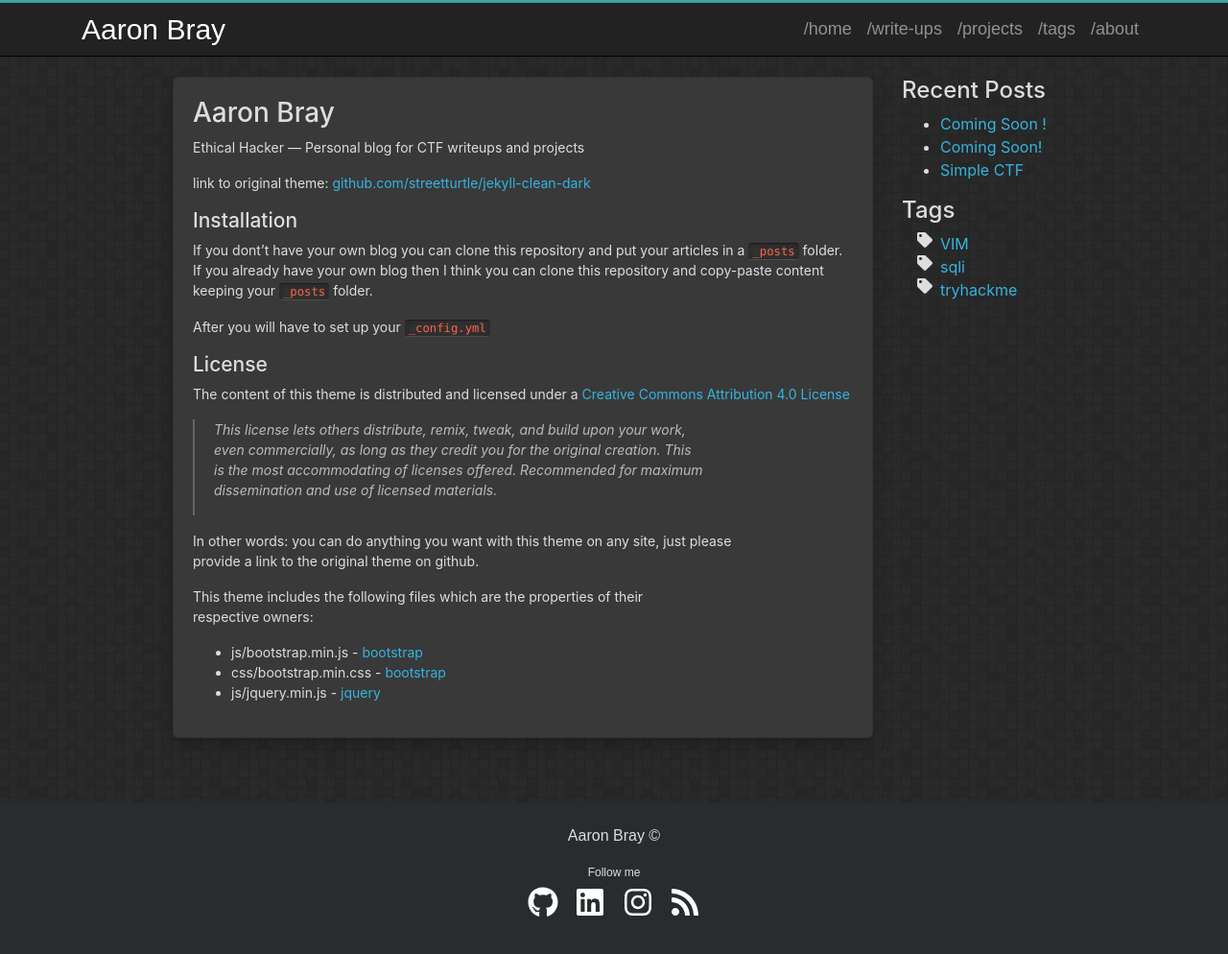
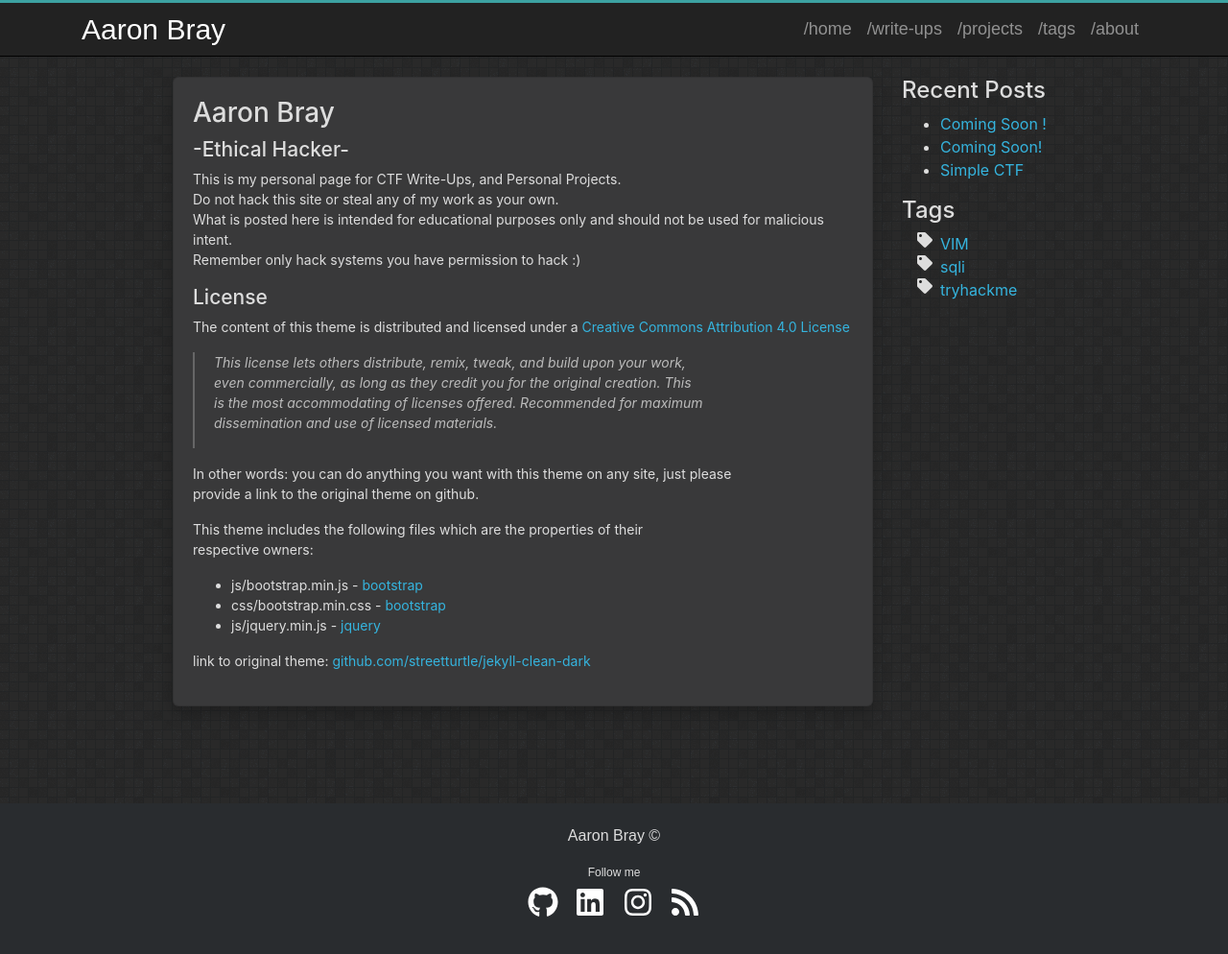
Before and after one commit to AaronBray/AaronBray.github.io, a Jekyll site: the page built from about.md, in a window 1280 px wide and 1019 px high. Shown: the top 994 px of the window at 96% size. Built offline with Jekyll 4.4.1, drawn with Linux system fonts in a browser that asks for light colours.

Commit message:
Update about.md

```diff
--- a/about.md
+++ b/about.md
@@ -5,20 +5,16 @@ title: About
 ---
 
 # Aaron Bray
-Ethical Hacker --- Personal blog for CTF writeups and projects
+## -Ethical Hacker-
+This is my personal page for CTF Write-Ups, and Personal Projects.
+Do not hack this site or steal any of my work as your own.
+What is posted here is intended for educational purposes only and should not be used for malicious intent.
+Remember only hack systems you have permission to hack :)
 
 
 
 
-link to original theme: [github.com/streetturtle/jekyll-clean-dark](https://github.com/streetturtle/jekyll-clean-dark)
 
-
-## Installation
-
-If you dont't have your own blog you can clone this repository and put your articles in a `_posts` folder.
-If you already have your own blog then I think you can clone this repository and copy-paste content keeping your `_posts` folder.
-
-After you will have to set up your `_config.yml`
 
 ## License
 
@@ -38,3 +34,6 @@ respective owners:
 * js/bootstrap.min.js - [bootstrap](http://getbootstrap.com)
 * css/bootstrap.min.css - [bootstrap](http://getbootstrap.com)
 * js/jquery.min.js - [jquery](https://jquery.com)
+
+
+link to original theme: [github.com/streetturtle/jekyll-clean-dark](https://github.com/streetturtle/jekyll-clean-dark)
```
